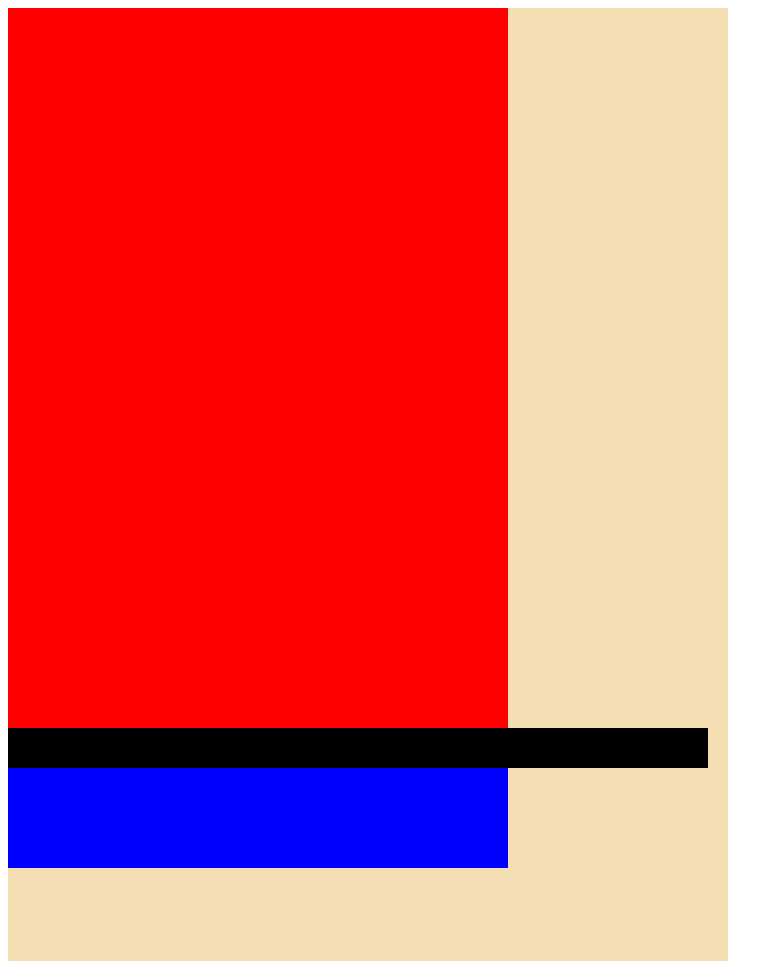
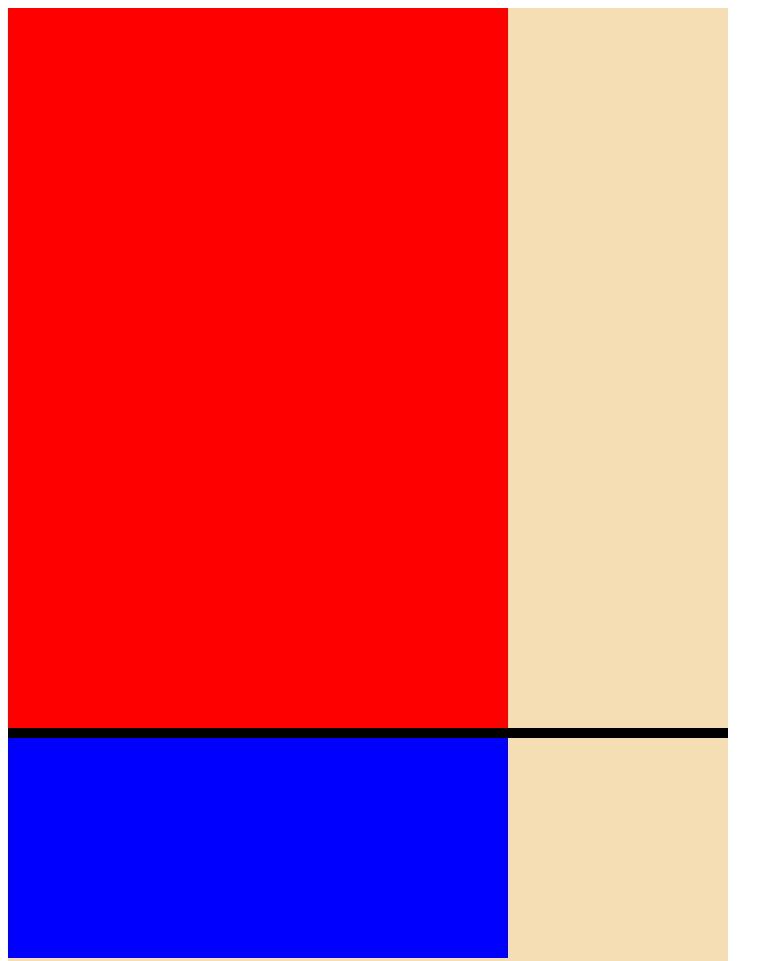
Before and after one commit to 22audi/22audi.github.io, a plain HTML site: page mondrian.html in a window 1280 px wide. Shown: the top 961 px of the page, without its empty margins (0-783 px from the left). Drawn offline with Linux system fonts and the light colour scheme.

Commit message:
Update mondrian.html

```diff
--- a/mondrian.html
+++ b/mondrian.html
@@ -5,8 +5,8 @@
 <body>
     <div style="background-color: wheat; height: 1280px; width: 720px;">
         <div style="background-color: red; height: 720px; width: 500px;"></div>
-        <div style="background-color: black; height: 40px; width: 700px"></div>
-        <div style="background-color: blue; height: 100px; width: 500px"></div>
+        <div style="background-color: black; height: 10px; width: 720px"></div>
+        <div style="background-color: blue; height: 220px; width: 500px"></div>
     </div>
 </body>
 </html>
```
